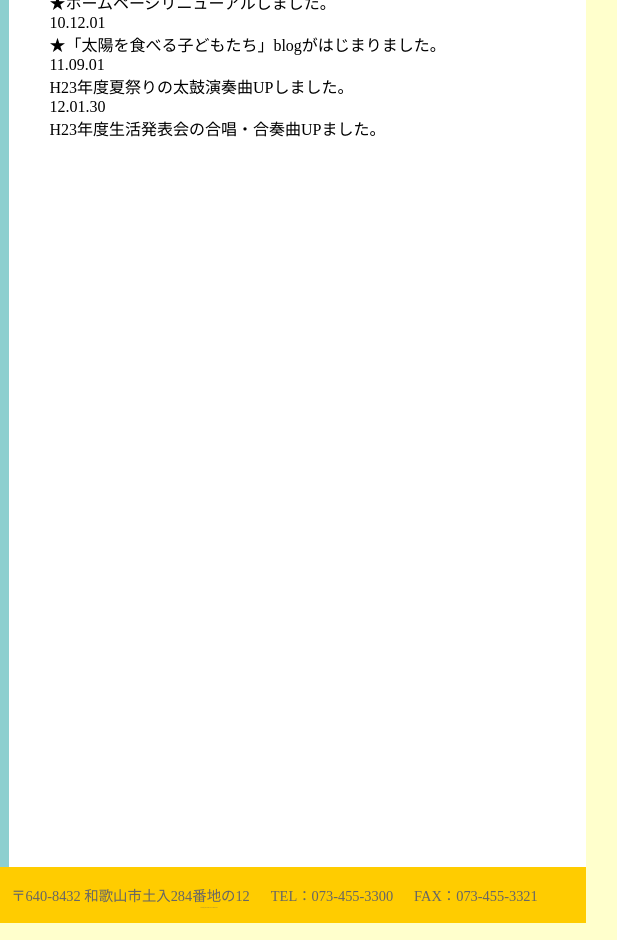
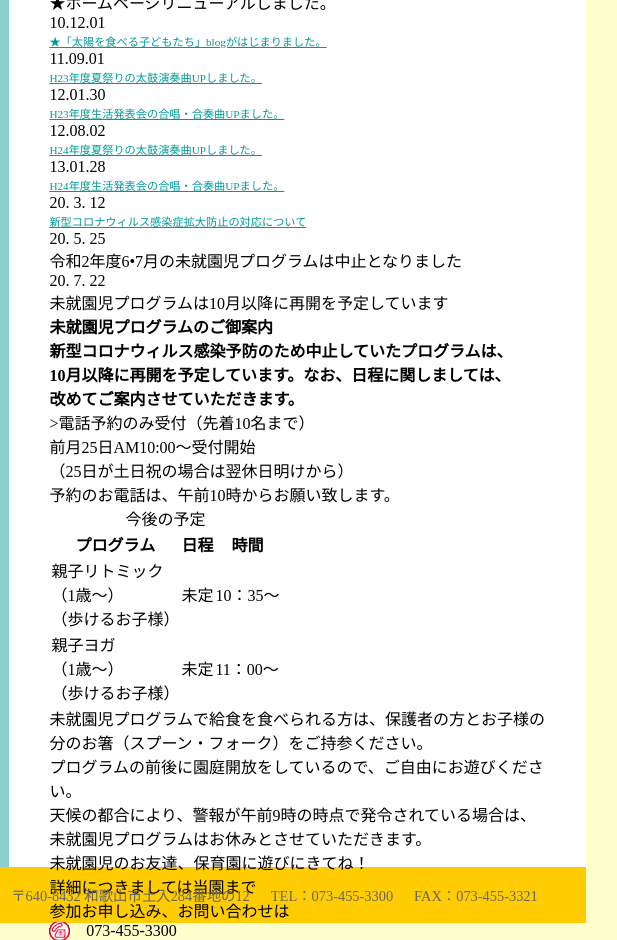
Before and after one commit to kato0312/practice_03, a plain HTML site: page index.html in a window 1280 px wide. Shown: the part 460-1400 px from the top of the page, 431-1048 px from the left. Drawn offline with Linux system fonts and the light colour scheme.

Commit message:
Update index.html

```diff
--- a/index.html
+++ b/index.html
@@ -76,25 +76,69 @@
             <dt>10.12.01</dt>
             <dd> ★ホームページリニューアルしました。</dd>
             <dt>10.12.01</dt>
-            <dd>★「太陽を食べる子どもたち」blogがはじまりました。</dd>
+            <dd><a href="#">★「太陽を食べる子どもたち」blogがはじまりました。</a></dd>
             <dt>11.09.01</dt>
-            <dd>H23年度夏祭りの太鼓演奏曲UPしました。</dd>
+            <dd><a href="#">H23年度夏祭りの太鼓演奏曲UPしました。</a></dd>
             <dt>12.01.30</dt>
-            <dd>H23年度生活発表会の合唱・合奏曲UPました。</dd>
-            <dt></dt>
-            <dd></dd>
-            <dt></dt>
-            <dd></dd>
-            <dt></dt>
-            <dd></dd>
-            <dt></dt>
-            <dd></dd>
-            <dt></dt>
-            <dd></dd>
+            <dd><a href="#">H23年度生活発表会の合唱・合奏曲UPました。</a></dd>
+            <dt>12.08.02</dt>
+            <dd><a href="#">H24年度夏祭りの太鼓演奏曲UPしました。</a></dd>
+            <dt>13.01.28</dt>
+            <dd><a href="#">H24年度生活発表会の合唱・合奏曲UPました。</a></dd>
+            <dt>20. 3. 12</dt>
+            <dd><a href="#">新型コロナウィルス感染症拡大防止の対応について</a></dd>
+            <dt>20. 5. 25</dt>
+            <dd>令和2年度6•7月の未就園児プログラムは中止となりました</dd>
+            <dt>20. 7. 22</dt>
+            <dd>未就園児プログラムは10月以降に再開を予定しています</dd>
           </dl>
         </div>
-        <div class="program"></div>
-        <div class="contact"></div>
+        <div class="program">
+
+          <h2>未就園児プログラムのご御案内</h2>
+          <div class="program-box">
+            <div class="program-news">
+              <strong><p>
+                新型コロナウィルス感染予防のため中止していたプログラムは、<br>
+                10月以降に再開を予定しています。なお、日程に関しましては、<br>
+                改めてご案内させていただきます。
+              </p></strong>
+            </div>
+
+            <div class="program-reserve">
+              <p>>電話予約のみ受付（先着10名まで）<br>
+              前月25日AM10:00〜受付開始<br>
+              （25日が土日祝の場合は翌休日明けから）<br>
+              予約のお電話は、午前10時からお願い致します。</p>
+            </div>
+
+            <table class="program-schedule">
+              <caption>今後の予定</caption>
+              <tr>
+                <th>プログラム</th><th>日程</th><th>時間</th>
+              </tr>
+              <tr>
+                <td>親子リトミック<br>（1歳〜）<br>（歩けるお子様）</td><td>未定</td><td>10：35〜</td>
+              </tr>
+              <tr>
+                <td>親子ヨガ<br>（1歳〜）<br>（歩けるお子様）</td><td>未定</td><td>11：00〜</td>
+              </tr>
+            </table>
+
+            <div class="program-notes">
+              <p>未就園児プログラムで給食を食べられる方は、保護者の方とお子様の分のお箸（スプーン・フォーク）をご持参ください。<br>
+              プログラムの前後に園庭開放をしているので、ご自由にお遊びください。<br>
+              天候の都合により、警報が午前9時の時点で発令されている場合は、未就園児プログラムはお休みとさせていただきます。</p>
+            </div>
+          </div>
+        </div>
+
+        <div class="contact">
+                <div class="welcome"><p>未就園児のお友達、保育園に遊びにきてね！</p></div>
+                <div class="contact-txt1">詳細につきましては当園まで</div>
+                <div class="contact-txt2">参加お申し込み、お問い合わせは</div>
+                <div class="side-tel contact-txt3">073-455-3300</div>
+              </div>
       </div>
 
     </main>
```
